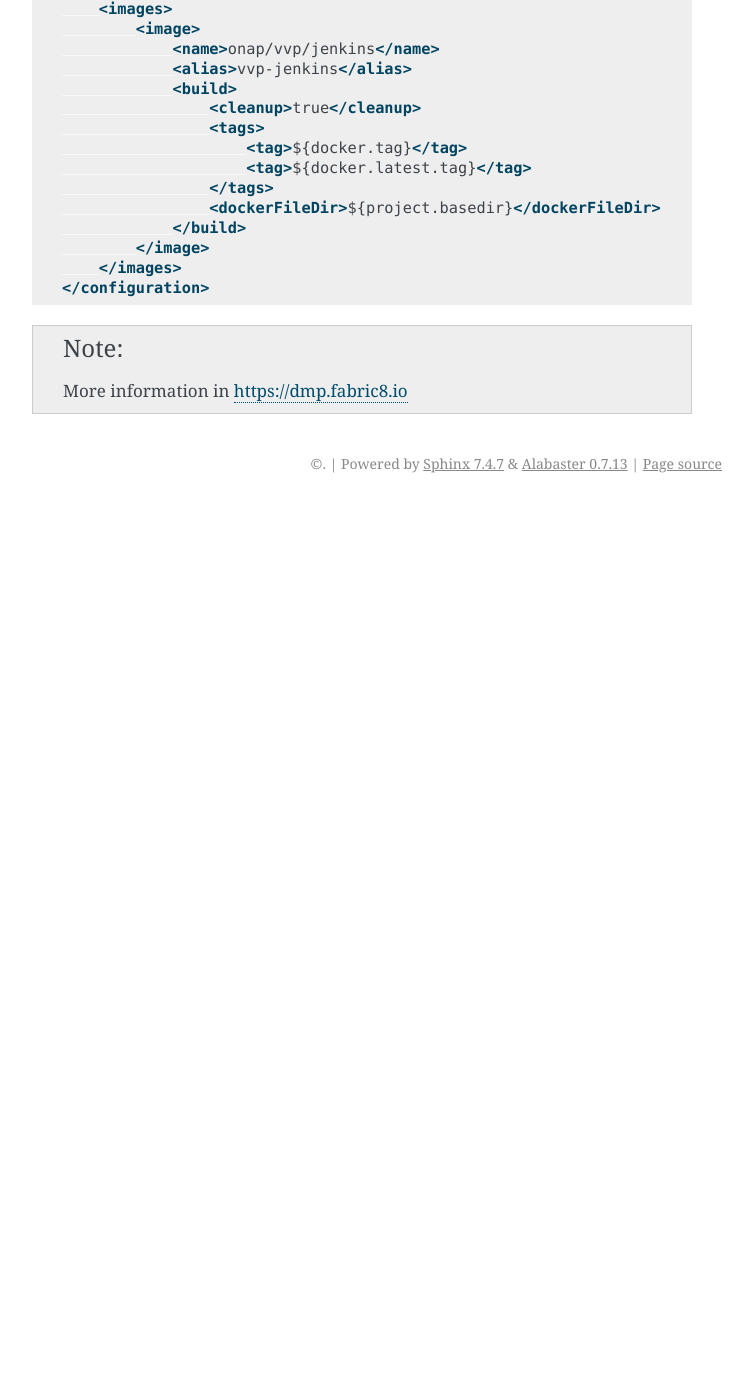
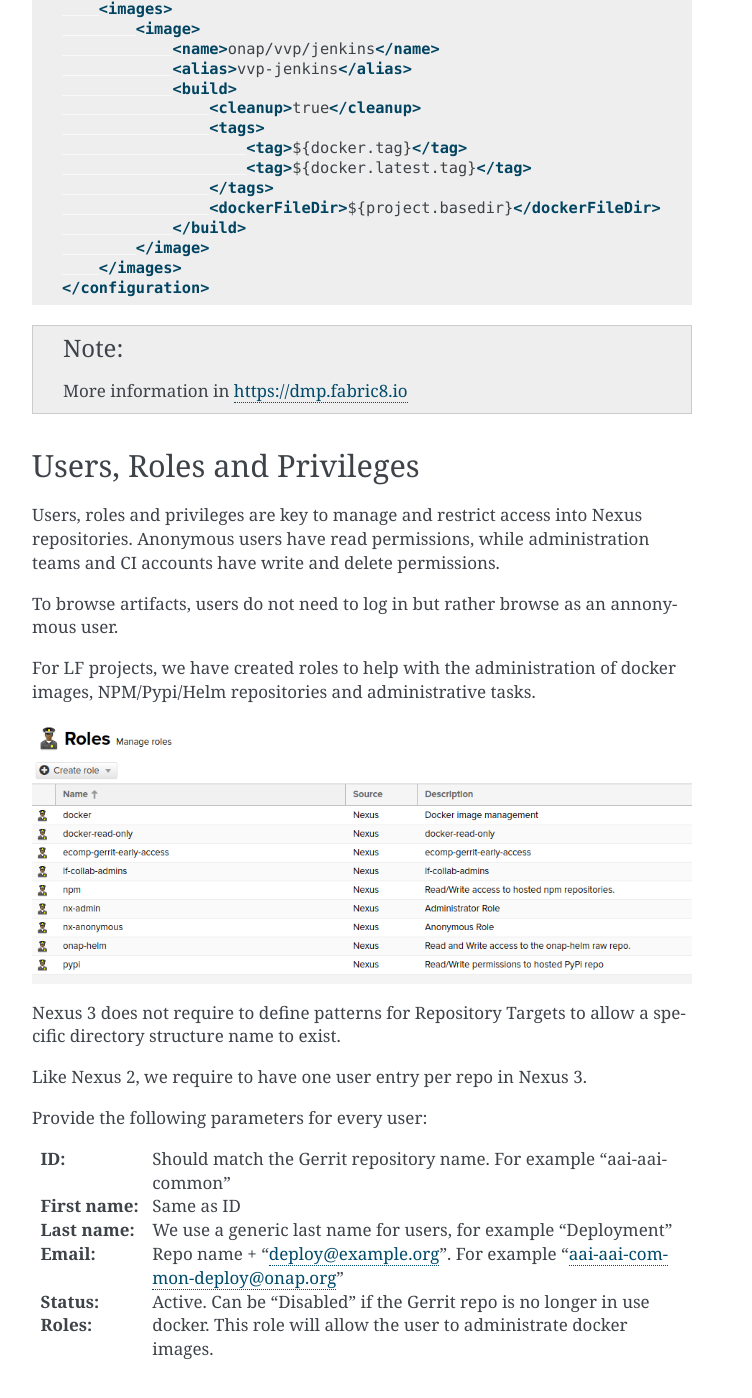
Before and after one commit to lfit/releng-docs, a Sphinx documentation site: the page built from docs/nexus3.rst, in a window 1280 px wide and 1400 px high, scrolled down 2401 px. Shown: the whole window, without its empty margins (388-1140 px from the left). Built offline with Sphinx 7.4.7, drawn with Linux system fonts in a browser that asks for light colours; the version number could not be read and is left out; before the commit the page ends 2904 px from its top, so only the background shows below that; some of the changed text lies outside the part shown.

Commit message:
Add user info for Nexus3
Add information on how to create Nexus3 users and
the privileges that are given to them.

Issue: RELENG-1093
Change-Id: I61fe446b99b1be227ea21a44903941c70da9fd32
Signed-off-by: Jessica Wagantall <jwagantall@linuxfoundation.org>

```diff
--- a/docs/nexus3.rst
+++ b/docs/nexus3.rst
@@ -108,3 +108,39 @@
 .. note::
 
    More information in https://dmp.fabric8.io
+
+Users, Roles and Privileges
+===========================
+
+Users, roles and privileges are key to manage and restrict access into Nexus
+repositories. Anonymous users have read permissions, while administration
+teams and CI accounts have write and delete permissions.
+
+To browse artifacts, users do not need to log in but rather browse as an annonymous
+user.
+
+For LF projects, we have created roles to help with the administration of docker
+images, NPM/Pypi/Helm repositories and administrative tasks.
+
+.. image:: _static/nexus3-roles.png
+   :alt: Nexus 3 roles.
+   :align: center
+
+Nexus 3 does not require to define patterns for Repository Targets to allow a
+specific directory structure name to exist.
+
+Like Nexus 2, we require to have one user entry per repo in Nexus 3.
+
+Provide the following parameters for every user:
+
+:ID: Should match the Gerrit repository name. For example "aai-aai-common"
+
+:First name: Same as ID
+
+:Last name: We use a generic last name for users, for example "Deployment"
+
+:Email: Repo name + "deploy@example.org". For example "aai-aai-common-deploy@onap.org"
+
+:Status: Active. Can be "Disabled" if the Gerrit repo is no longer in use
+
+:Roles: docker. This role will allow the user to administrate docker images.
```
Also changed, not shown: docs/_static/nexus3-roles.png (added).
